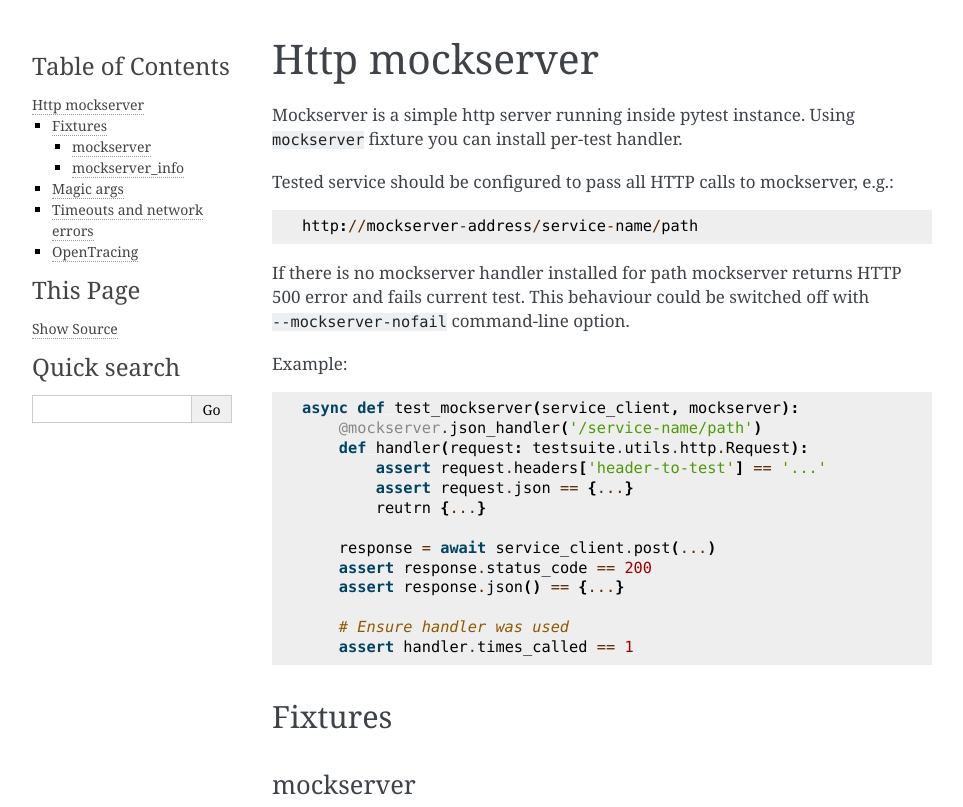
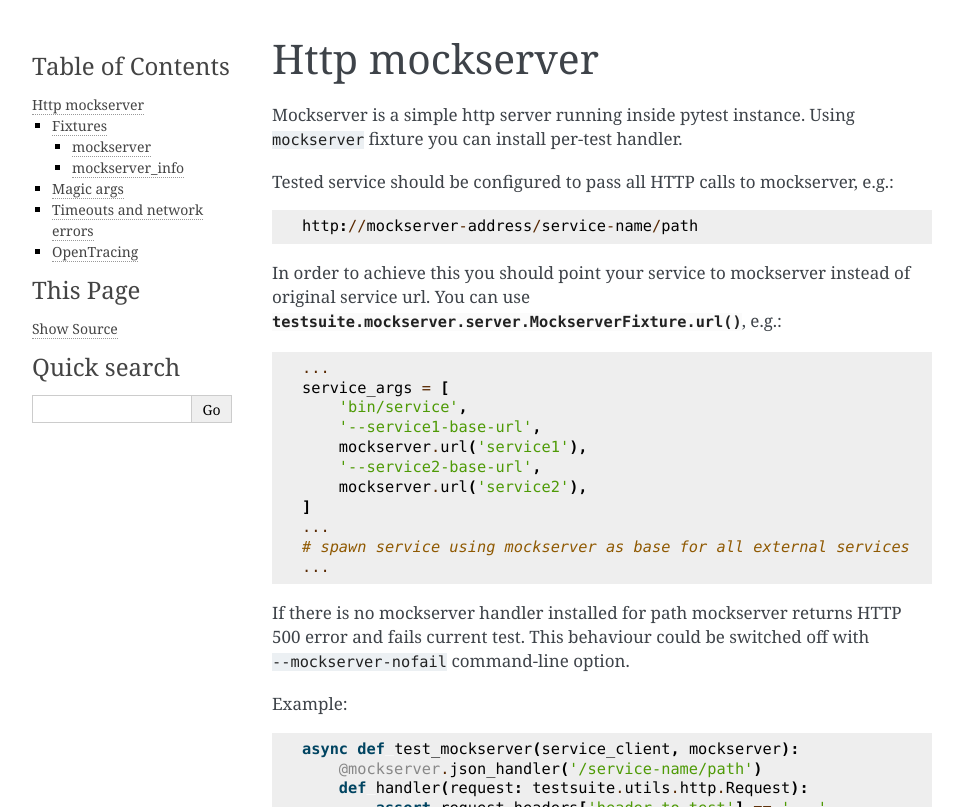
Before and after one commit to yandex/yandex-taxi-testsuite, a Sphinx documentation site: the page built from docs/mockserver.rst, in a window 1280 px wide and 900 px high, cut to the strip 0-807 px from the top of the window. Shown: the whole strip, without its empty margins (148-1111 px from the left). Built offline with Sphinx 7.4.7, drawn with Linux system fonts in a browser that asks for light colours.

Commit message:
Update docs on mockserver

```diff
--- a/docs/mockserver.rst
+++ b/docs/mockserver.rst
@@ -9,6 +9,24 @@ Tested service should be configured to pass all HTTP calls to mockserver, e.g.:
 .. code-block::
 
    http://mockserver-address/service-name/path
+
+In order to achieve this you should point your service to mockserver instead
+of original service url.
+You can use :meth:`testsuite.mockserver.server.MockserverFixture.url`, e.g.:
+
+.. code-block::
+
+   ...
+   service_args = [
+       'bin/service',
+       '--service1-base-url',
+       mockserver.url('service1'),
+       '--service2-base-url',
+       mockserver.url('service2'),
+   ]
+   ...
+   # spawn service using mockserver as base for all external services
+   ...
 
 If there is no mockserver handler installed for path mockserver returns
 HTTP 500 error and fails current test. This behaviour could be switched off
```
Also changed, not shown: 1 other file.
